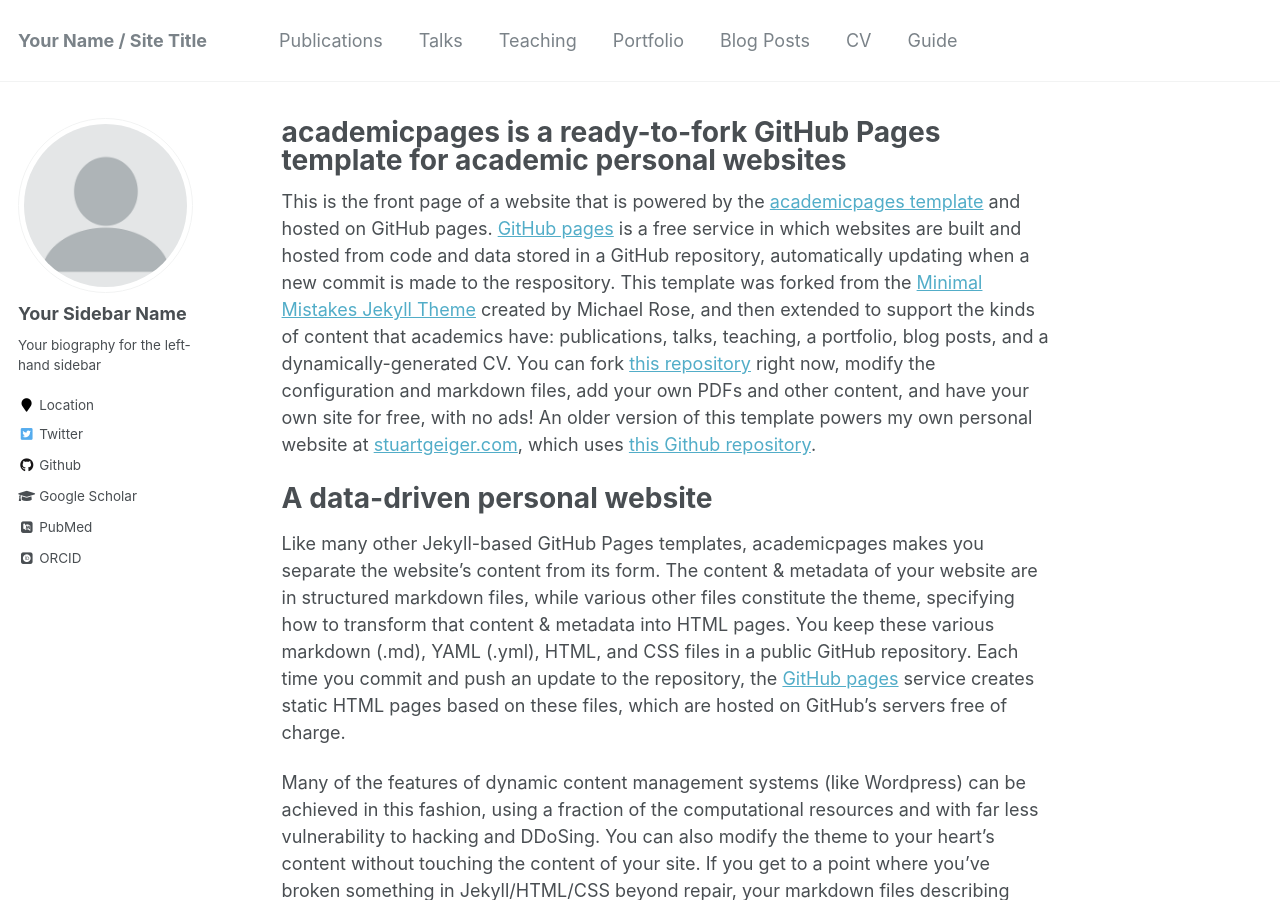
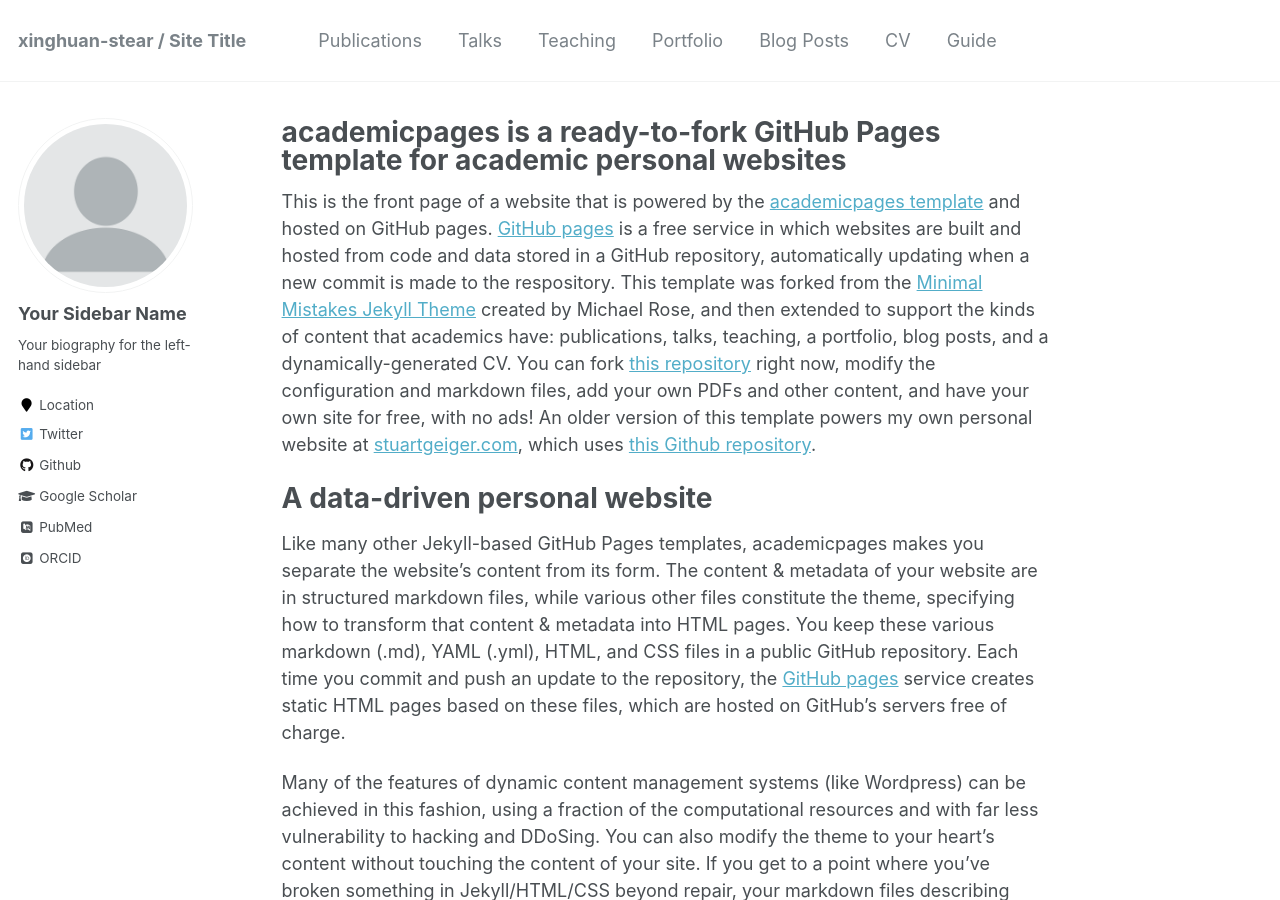
Before and after one commit to xinghuan-stear/xinghuan-stear.github.io, a Jekyll site: the page built from _pages/about.md, in a window 1280 px wide and 900 px high. Built offline with Jekyll 4.4.1, drawn with Linux system fonts in a browser that asks for light colours; some web fonts are replaced.

Commit message:
Update _config.yml

```diff
--- a/_config.yml
+++ b/_config.yml
@@ -7,13 +7,13 @@
 
 # Site Settings
 locale                   : "en-US"
-title                    : "Your Name / Site Title"
+title                    : "xinghuan-stear / Site Title"
 title_separator          : "-"
 name                     : &name "Your Name"
 description              : &description "personal description"
-url                      : https://academicpages.github.io # the base hostname & protocol for your site e.g. "https://mmistakes.github.io"
+url                      : https://xinghuan-stear.github.io # the base hostname & protocol for your site e.g. "https://mmistakes.github.io"
 baseurl                  : "" # the subpath of your site, e.g. "/blog"
-repository               : "academicpages/academicpages.github.io"
+repository               : "xinghuan-stear/xinghuan-stear.github.io"
 teaser                   :  # filename of teaser fallback teaser image placed in /images/, .e.g. "500x300.png"
 breadcrumbs              : false # true, false (default)
 words_per_minute         : 160
```
